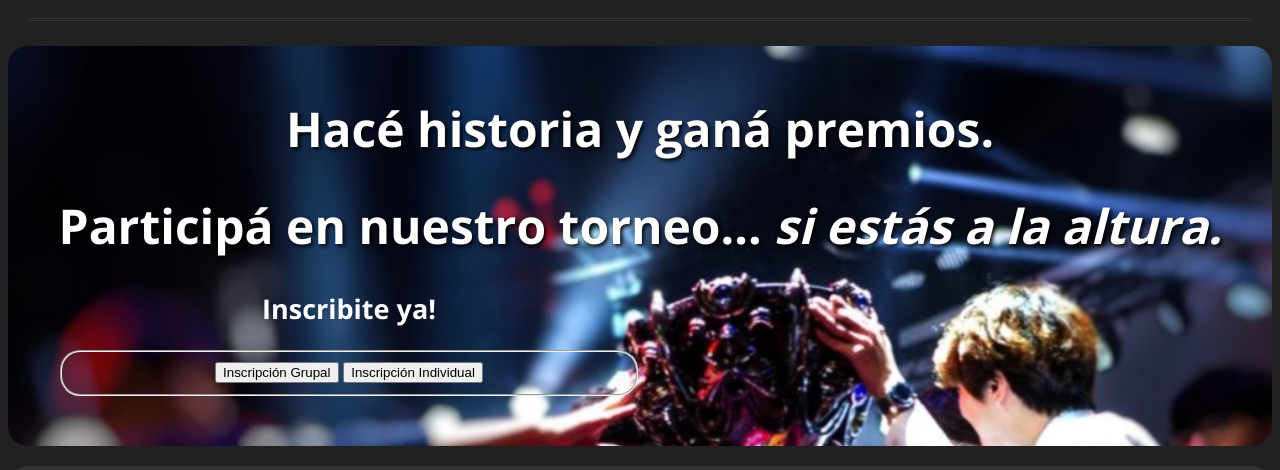
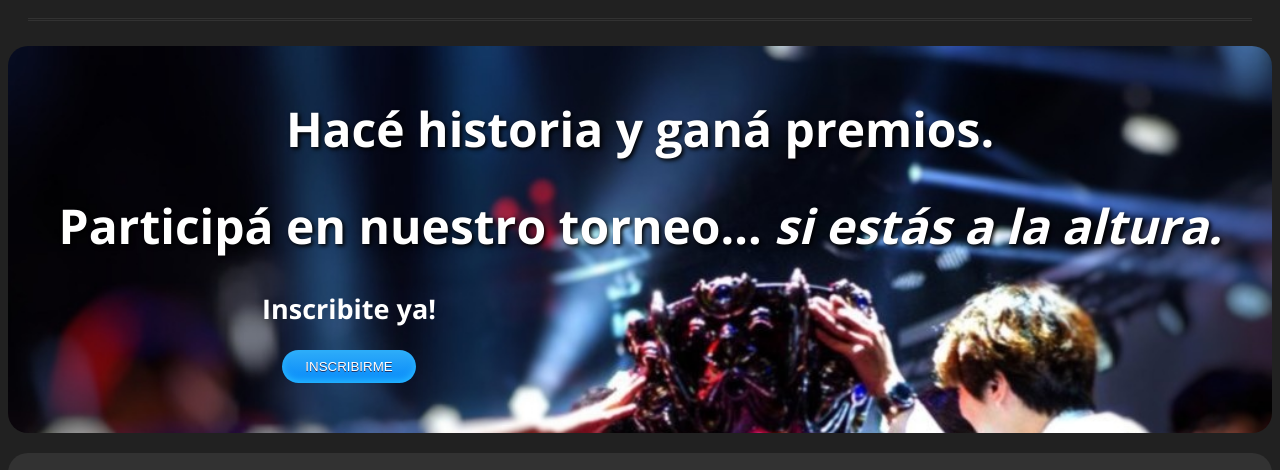
Before and after one commit to 0208Smat/LoL_tournmt, a plain HTML site: page index.html in a window 1280 px wide. Shown: the part 185-655 px from the top of the page. Drawn offline with nearby package versions, Linux system fonts and the light colour scheme.

Commit message:
Index V1.0
Achieved a presentable web page, the updated button leads to our unique google form.

```diff
--- a/index.html
+++ b/index.html
@@ -3,7 +3,7 @@
 
 <head>
   <meta charset="utf-8">
-  <meta name="viewport" content="width=device-width, initial-scale=1">
+  <meta name="viewport" content="width=device-width, initial-scale=1, shrink-to-fit=no">
   <title>UAA - Torneo League of Legends</title>
   <link rel="stylesheet" href="styles.css">
   <link rel="stylesheet" href="https://fonts.googleapis.com/css?family=Open+Sans:400,700">
@@ -27,12 +27,7 @@
     <div class="main-form">
       <div class="formulario">
         <h2>Inscribite ya!</h2>
-        <form action="/action_page.php">
-          <fieldset>
-            <input type="button" value="Inscripción Grupal" onclick="window.location.href='https://forms.gle/n2iW8htrtXvGD7Cs7'"/>
-            <input type="button" value="Inscripción Individual" onclick="window.location.href='https://forms.gle/aiM12CctLGpKXTfP9'"/>
-          </fieldset>
-        </form>
+        <input class="myButton" type="button" value="INSCRIBIRME" onclick="window.location.href='https://forms.gle/zL4PjozQ3iWYFEXc6'" />
       </div>
     </div>
   </div>
```
